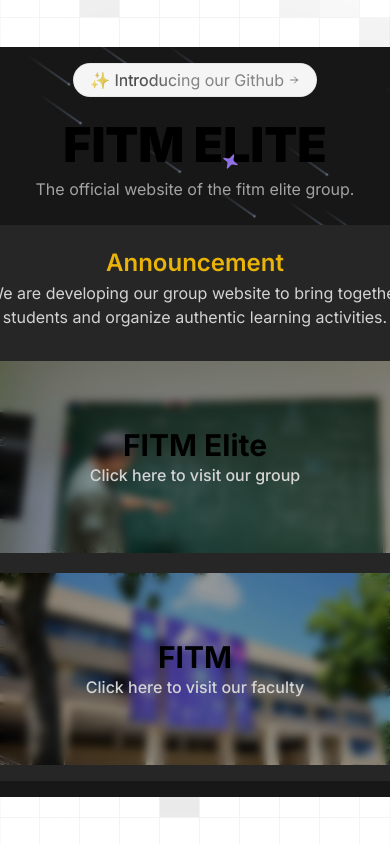
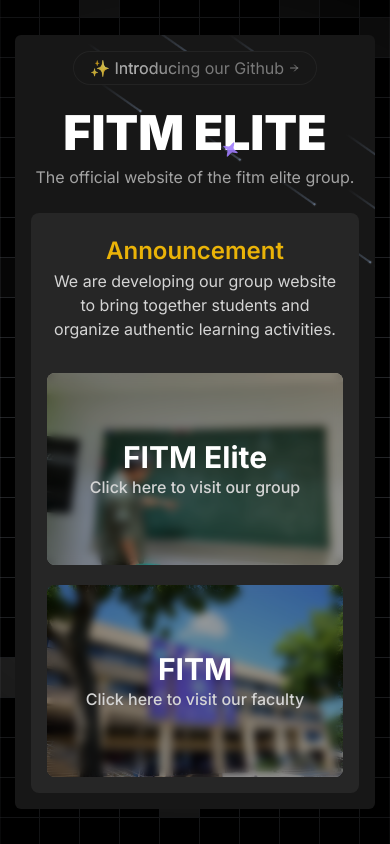
Before and after one commit to fitm-elite/elite.fitm.kmutnb.ac.th, a Next.js app: page /elite.fitm.kmutnb.ac.th/ in a window 390 px wide. Built offline with nearby package versions, Linux system fonts and the light colour scheme.

Commit message:
feat: add responsive for main card & set new global css.

```diff
--- a/src/app/globals.css
+++ b/src/app/globals.css
@@ -2,22 +2,9 @@
 @tailwind components;
 @tailwind utilities;
 
-@media (prefers-color-scheme: dark) {
-    :root {
-        --foreground-rgb: 255, 255, 255;
-        --background-start-rgb: 0, 0, 0;
-        --background-end-rgb: 0, 0, 0;
-    }
-}
-
 body {
-    color: rgb(var(--foreground-rgb));
-    background: linear-gradient(
-            to bottom,
-            transparent,
-            rgb(var(--background-end-rgb))
-        )
-        rgb(var(--background-start-rgb));
+    color: #ffffff;
+    background-color: #000000;
 }
 
 @layer utilities {
--- a/src/app/layout.tsx
+++ b/src/app/layout.tsx
@@ -54,7 +54,7 @@ export default function RootLayout({
 }: Readonly<React.PropsWithChildren>) {
     return (
         <html lang="en">
-            <body className={inter.className}>{children}</body>
+            <body className={`${inter.className}`}>{children}</body>
         </html>
     );
 }
--- a/src/app/page.tsx
+++ b/src/app/page.tsx
@@ -35,7 +35,8 @@ export default function Home() {
                     "relative",
                     "p-4 w-auto h-auto rounded-md",
                     "flex flex-col justify-start items-center",
-                    "min-w-[480px] max-w-min bg-neutral-900 z-50",
+                    "min-w-[360px] max-w-min bg-neutral-900 z-50",
+                    "sm:min-w-[480px]",
                     "overflow-hidden"
                 )}
             >
@@ -46,10 +47,10 @@ export default function Home() {
                     target="_blank"
                     className={cn(
                         "mb-6 group rounded-full border border-black/5 bg-neutral-100 text-base text-white transition-all ease-in",
-                        "hover:cursor-pointer hover:bg-neutral-200 dark:border-white/5 dark:bg-neutral-900 dark:hover:bg-neutral-800 z-10"
+                        "hover:cursor-pointer border-white/5 bg-neutral-900 hover:bg-neutral-800 z-10"
                     )}
                 >
-                    <AnimatedShinyText className="inline-flex items-center justify-center px-4 py-1 transition ease-out hover:text-neutral-600 hover:duration-300 hover:dark:text-neutral-400">
+                    <AnimatedShinyText className="inline-flex items-center justify-center px-4 py-1 transition ease-out hover:duration-300 hover:text-neutral-400">
                         <span>✨ Introducing our Github</span>
                         <IconArrowRight className="ml-1 size-3 transition-transform duration-300 ease-in-out group-hover:translate-x-0.5" />
                     </AnimatedShinyText>
--- a/src/components/decorator/AnimatedShinnyText/AnimatedShinnyText.tsx
+++ b/src/components/decorator/AnimatedShinnyText/AnimatedShinnyText.tsx
@@ -21,13 +21,13 @@ export default function AnimatedShinyText({
                 } as React.CSSProperties
             }
             className={cn(
-                "mx-auto max-w-md text-neutral-600/70 dark:text-neutral-400/70",
+                "mx-auto max-w-md text-neutral-400/70",
 
                 // Shimmer effect
                 "animate-shimmer bg-clip-text bg-no-repeat [background-position:0_0] [background-size:var(--shimmer-width)_100%] [transition:background-position_1s_cubic-bezier(.6,.6,0,1)_infinite]",
 
                 // Shimmer gradient
-                "bg-gradient-to-r from-transparent via-black/80 via-50% to-transparent  dark:via-white/80",
+                "bg-gradient-to-r from-transparent via-white/80 via-50% to-transparent",
 
                 className
             )}
```
